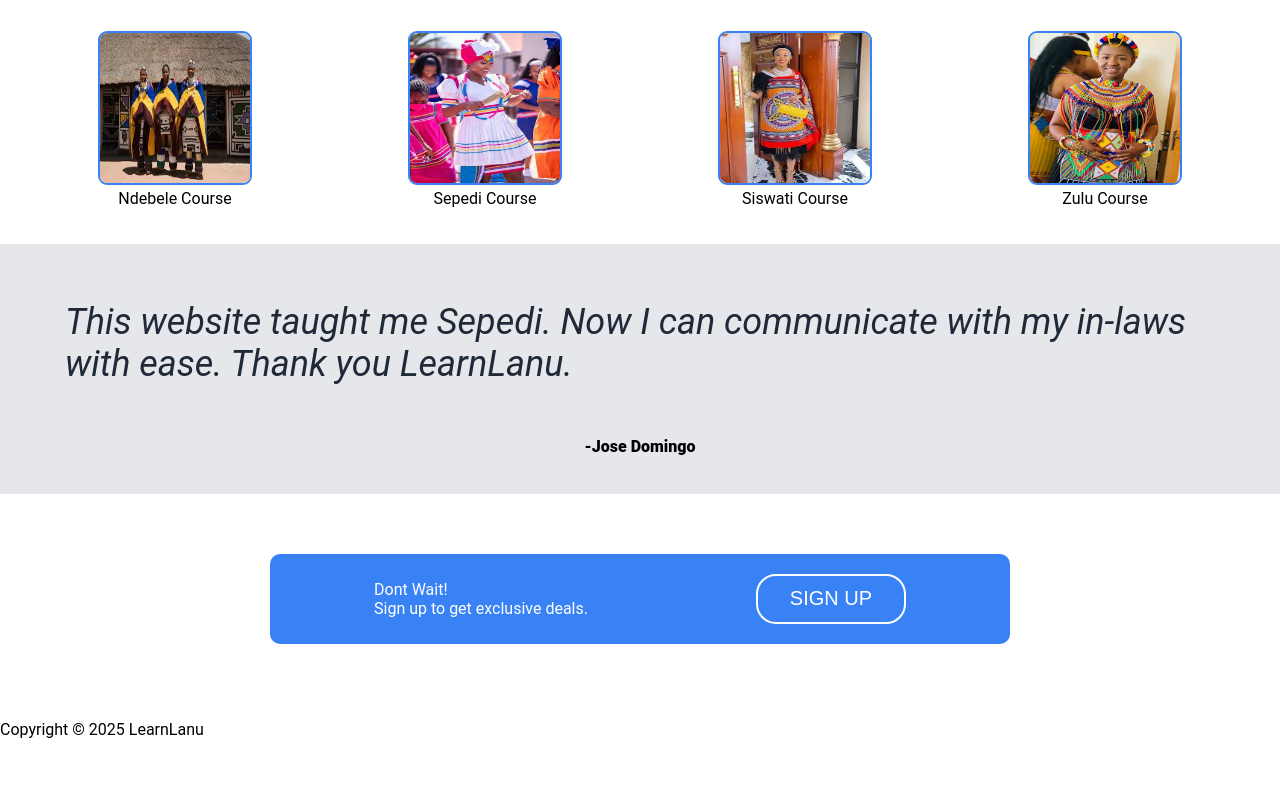
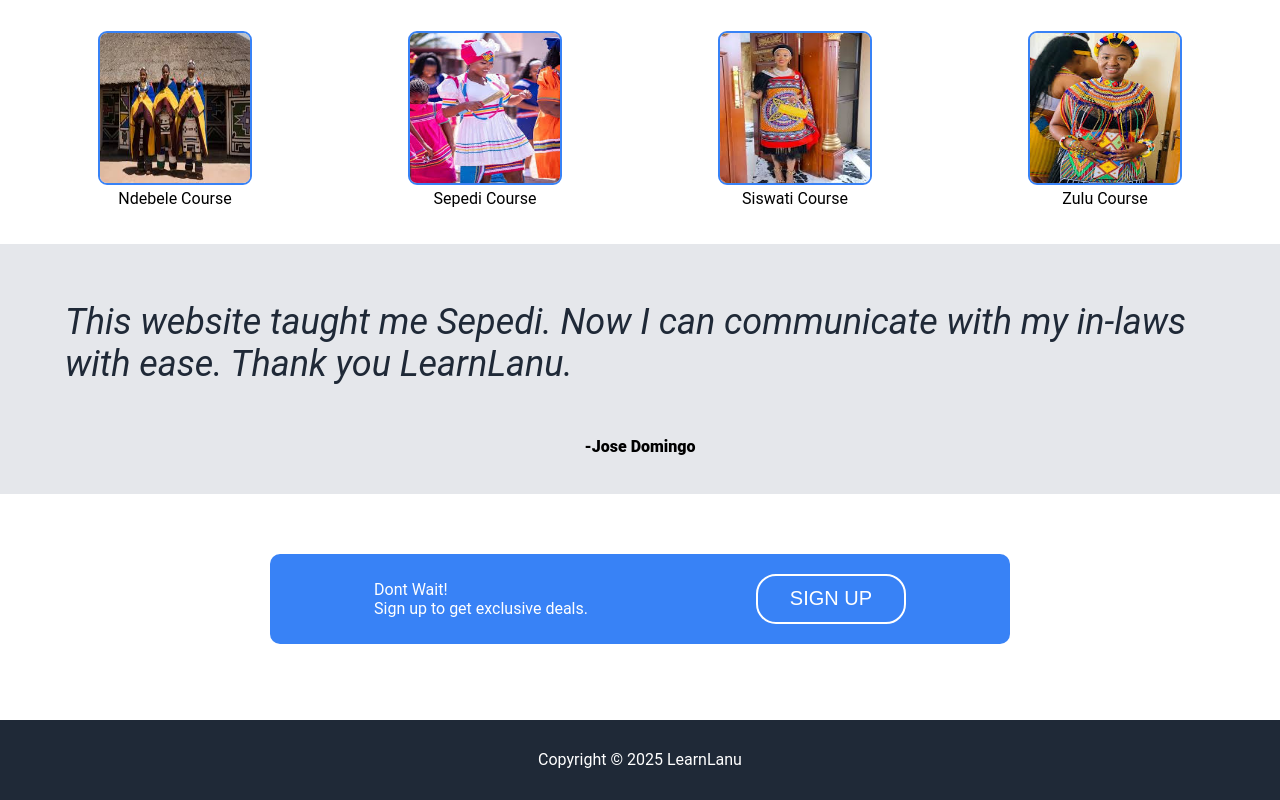
Before and after one commit to Kgadi-Kom11/LandingPage, a plain HTML site: page index.html in a window 1280 px wide. Shown: the part 611-1411 px from the top of the page. Before the commit the page ends 1366 px from the top, so only its background shows below. Drawn offline with Linux system fonts and the light colour scheme.

Commit message:
styled copyright style.css

```diff
--- a/style.css
+++ b/style.css
@@ -141,3 +141,14 @@ blockquote {
   margin: 0;
   padding: 0;
 }
+
+.footer {
+  background-color: #1F2937;
+  color: #fff;
+  height: 80px;
+}
+
+.footer > p {
+  text-align: center;
+  padding: 30px 0;
+}
```
